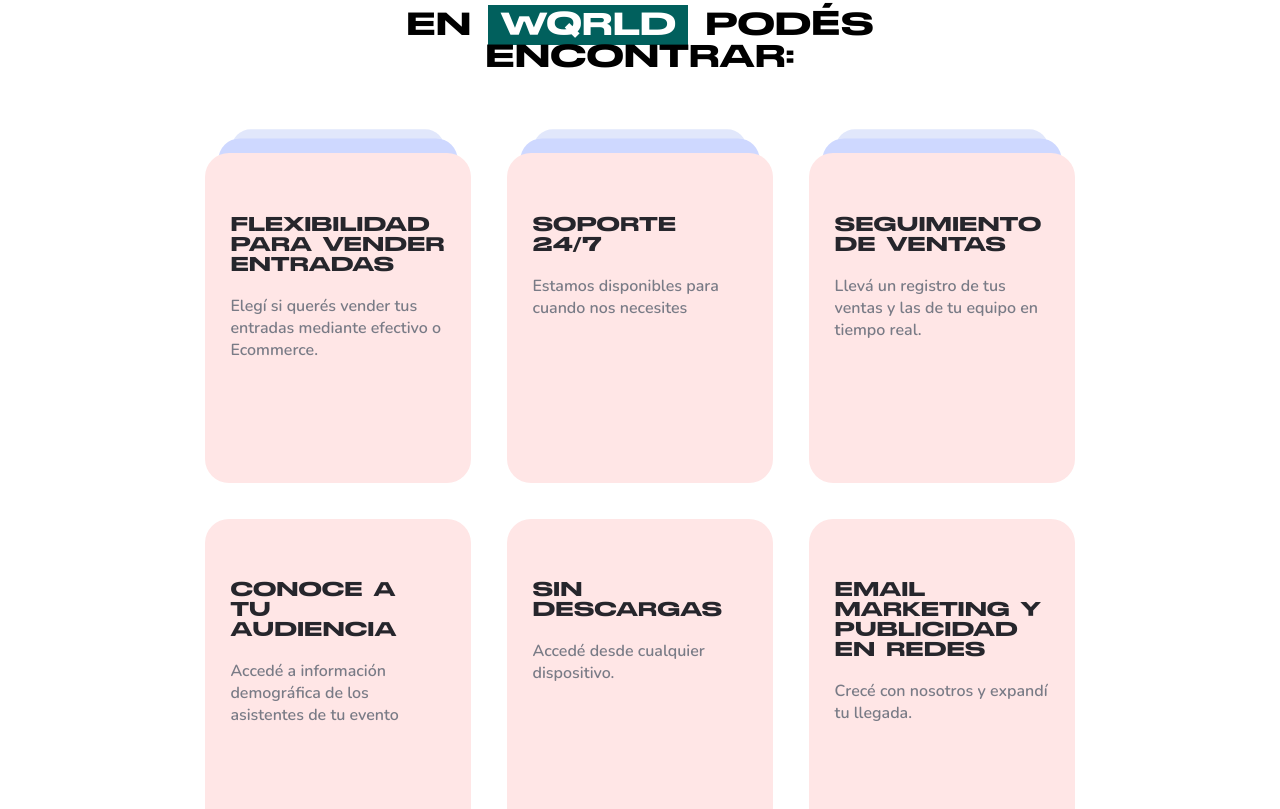
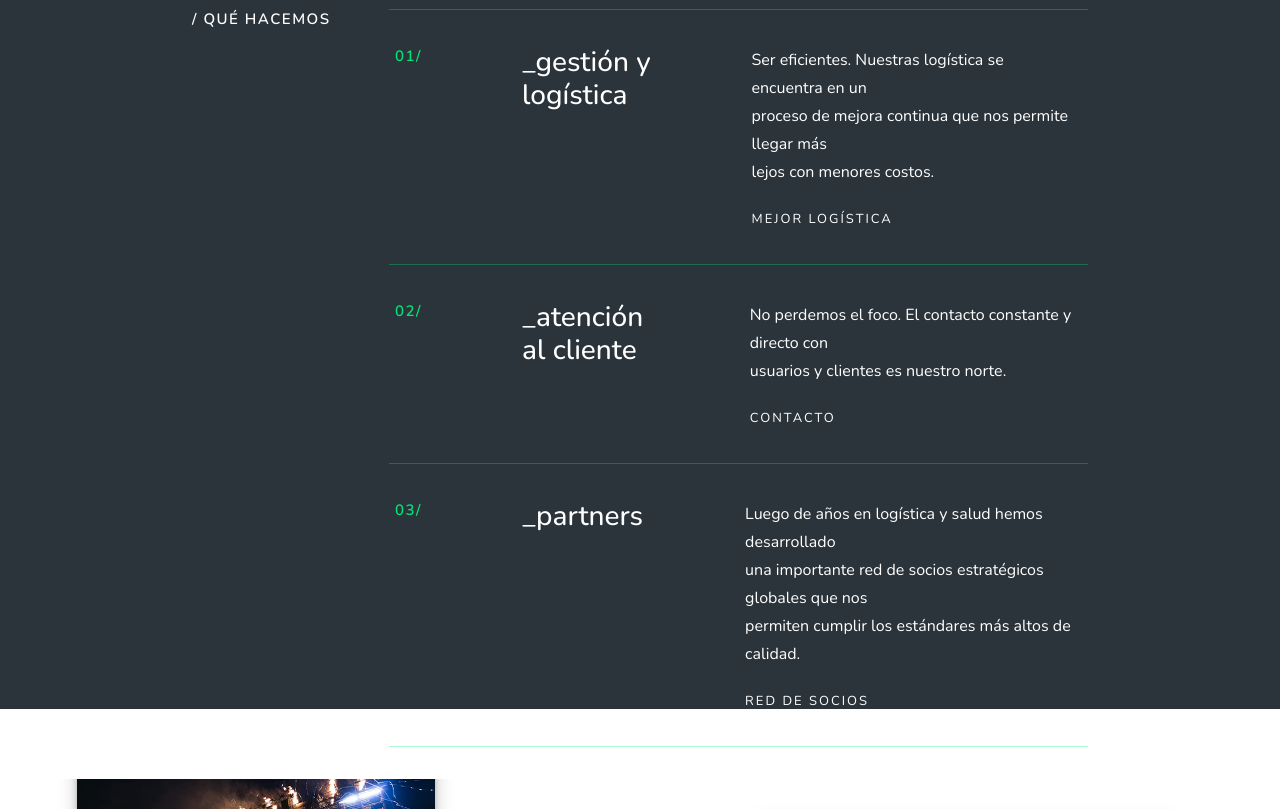
Before and after one commit to Aug1998/website_medical-supplies, a React (Create React App) app: page / in a window 1280 px wide. Shown: the part 891-1700 px from the top of the page. Built offline with nearby package versions, Linux system fonts and the light colour scheme.

Commit message:
services section

```diff
--- a/public/index.html
+++ b/public/index.html
@@ -2,9 +2,9 @@
 <html lang="es">
   <head>
     <meta charset="utf-8" />
-    <link rel="icon" href="./img/favicon.png" />
+    <!-- <link rel="icon" href="./img/favicon.png" /> -->
     <meta name="viewport" content="width=device-width, initial-scale=1" />
-    <title>WQRLD PASS</title>
+    <title>Medical Supplies</title>
   </head>
   <body>
     <div id="root"></div>
--- a/src/components/Card.jsx
+++ /dev/null
@@ -1,135 +0,0 @@
-import React from 'react'
-import styled from '@emotion/styled'
-import { elements } from '../theme'
-import { useIntobs } from '../useIntobs'
-
-export default function Card(props) {
-  const isMobile = window.innerWidth <= 800
-
-  const { isIntersecting, ref } = useIntobs({
-    threshold: 1,
-    root: document,
-    rootMargin: "-10% 0% -10% 0%"
-  })
-
-  return (
-    <CardContainer className={isIntersecting && isMobile ? 'hover-container' : ''} ref={ref} animationType={props.animationType}>
-      <CardContent >
-        <CardTitle>
-          {props.title}
-        </CardTitle>
-        <CardText>
-          {props.text}
-        </CardText>
-      </CardContent>
-      <div className={`card-before ${isIntersecting && isMobile && 'hover-card-before '}`} />
-      <div className={`card-after ${isIntersecting && isMobile && 'hover-card-after '}`} />
-    </CardContainer>
-  )
-}
-
-const CardContainer = styled.div`
-  position: relative;
-  display: flex;
-  align-items: center;
-  justify-content: center;
-  width: 100%;
-  border-radius: 24px;
-  transition: all 0.48s cubic-bezier(0.23, 1, 0.32, 1);
-  z-index: 99;
-  * {
-    user-select: none;
-  }
-  &:hover{
-    transform: translate(0px, -16px);
-    .card-before {
-      rotate: -4deg;
-      transform: scale(1) translateY(3%);
-    }
-    .card-after {
-      rotate: 4deg;
-      transform: scale(1) translateY(-3%);
-    }
-  }
-  .card-before {
-    position: absolute;
-    content: "";
-    width: 100%;
-    height: 100%;
-    background-color: #ced8ff;
-    transform-origin: bottom;
-    border-radius: inherit;
-    transition: all 0.48s cubic-bezier(0.23, 1, 0.32, 1);
-    z-index: -1;
-    //
-    transform: scale(0.9) ${props => props.animationType === "bottom" ? "translateY(5%)" : "translateY(-16%)"};
-  }
-  .card-after {
-    position: absolute;
-    content: "";
-    top: 0;
-    width: 100%;
-    height: 100%;
-    background-color: #e1e7fb;
-    transform-origin: bottom;
-    border-radius: inherit;
-    transition: all 0.48s cubic-bezier(0.23, 1, 0.32, 1);
-    z-index: -2;
-    //
-    transform: scale(0.8) ${props => props.animationType === "bottom" ? "translateY(11%)" : "translateY(-34%)"};
-  }
-  .hover-container{
-    transform: translate(0px, -16px);
-  }
-  .hover-card-before {
-    rotate: -4deg;
-    transform: scale(1) translateY(3%);
-  }
-  .hover-card-after {
-    rotate: 4deg;
-    transform: scale(1) translateY(-3%);
-  }
-`
-
-const CardContent = styled.div`
-  display: flex;
-  flex-direction: column;
-  min-height: 330px;
-  width: 100%;
-  background: ${elements.CardBackground};
-  padding: 2vw;
-  border-radius: inherit;
-  @media only screen and (max-width: 800px) {
-    padding: 30px;
-  }
-  div:first-of-type {
-    background-color: rgba(255, 255, 255, 0.6);
-    padding: 20px;
-    border-radius: 50%;
-    width: max-content;
-    height: max-content;
-    svg {
-      width: 60px;
-      height: auto;
-      transform: translateX(2px);
-    }
-  }
-`
-
-const CardTitle = styled.h4`
-  color: ${elements.CardTitle};
-  text-transform: uppercase;
-  font-size: 20px;
-  max-width: 13ch;
-  line-height: 20px;
-  font-family: "StretchPro", "Nunito", sans-serif;
-  font-weight: 400;
-  margin-top: 36px;
-  margin-bottom: 20px;
-`
-
-const CardText = styled.p`
-  color:  ${elements.CardText};
-  font-size: 16px;
-  font-weight: 600;
-`
--- a/src/sections/Services.jsx
+++ b/src/sections/Services.jsx
@@ -1,61 +1,58 @@
 import React from 'react'
 import styled from '@emotion/styled'
-import Card from "../components/Card";
-import Title from "../components/Title";
-import { colors, elements, spaces } from '../theme'
+import { elements, spaces, colors } from '../theme'
 
 export default function Services() {
   return (
-    <>
-      <Container id="caracteristicas">
-        <Title color={elements.TitleFont}>En <span>wqrld</span> podés <br/>encontrar:</Title>
-        <CardsContainer>
-          <Card
-            title="Flexibilidad para vender entradas"
-            text={"Elegí si querés vender tus entradas mediante efectivo o Ecommerce."}
-            iconColor={colors.secondary}
-            animationType={"top"}
-          />
-          <Card
-            title="Soporte 24/7"
-            text={"Estamos disponibles para cuando nos necesites"}
-            iconColor={colors.accent}
-            animationType={"top"}
-          />
-          <Card
-            title="Seguimiento de ventas"
-            text={"Llevá un registro de tus ventas y las de tu equipo en tiempo real."}
-            iconColor={colors.secondary}
-            animationType={"top"}
-          />
-          <Card
-            title="Conoce a tu audiencia"
-            text={"Accedé a información demográfica de los asistentes de tu evento"}
-            iconColor={colors.accent}
-            animationType={"bottom"}
-          />
-          <Card
-            title="Sin descargas"
-            text={"Accedé desde cualquier dispositivo."}
-            iconColor={colors.secondary}
-            animationType={"bottom"}
-          />
-          <Card
-            title="Email marketing y publicidad en redes"
-            text={"Crecé con nosotros y expandí tu llegada."}
-            iconColor={colors.accent}
-            animationType={"bottom"}
-          />
-        </CardsContainer>
-      </Container>
-    </>
+    <Container id="caracteristicas">
+      <Title>
+        <h3>/ Qué hacemos</h3>
+      </Title>
+      <ServicesContainer>
+        <ServicesItem>
+          <label>01/</label>
+          <h4>_gestión y logística</h4>
+          <div>
+            <p>
+              Ser eficientes. Nuestras logística se encuentra en un <br/>
+              proceso de mejora continua que nos permite llegar más <br/>
+              lejos con menores costos.
+            </p>
+            <a href="">MEJOR LOGÍSTICA</a>
+          </div>
+        </ServicesItem>
+        <ServicesItem>
+          <label>02/</label>
+          <h4>_atención al cliente</h4>
+          <div>
+            <p>
+                No perdemos el foco. El contacto constante y directo con <br/>
+                usuarios y clientes es nuestro norte.
+              </p>
+            <a href="">CONTACTO</a>
+          </div>
+        </ServicesItem>
+        <ServicesItem>
+          <label>03/</label>
+          <h4>_partners</h4>
+          <div>
+            <p>
+              Luego de años en logística y salud hemos desarrollado <br/>
+              una importante red de socios estratégicos globales que nos <br/>
+              permiten cumplir los estándares más altos de calidad.
+            </p>
+            <a href="">RED DE SOCIOS</a>
+          </div>
+        </ServicesItem>
+      </ServicesContainer>
+    </Container>
   )
 }
 
 const Container = styled.div`
   width: 100%;
+  height: 100vh;
   display: flex;
-  flex-direction: column;
   justify-content: center;
   align-items: flex-start;
   padding: 100px ${spaces.horizontalPadding} 100px;
@@ -63,17 +60,75 @@ const Container = styled.div`
   @media only screen and (max-width: 800px) {
     padding: 100px 12px 100px;
   }
-  `
+`
 
-const CardsContainer = styled.div`
-  width: 100%;
-  display: grid;
-  grid-template-columns: 1fr 1fr 1fr;
-  gap: 2.8vw;
-  margin-top: 80px;
-  @media only screen and (max-width: 800px) {
-    padding: 0 28px;
-    grid-template-columns: 1fr;
-    gap: 8vh;
+const Title = styled.div`
+  width: 22%;
+  height: 100%;
+  h3 {
+    color: white;
+    font-size: 15px;
+    font-weight: 600;
+    letter-spacing: 1.5px;
+    text-transform: uppercase;
   }
 `
+
+const ServicesContainer = styled.ul`
+  width: 78%;
+  height: 100%;
+  border-top: 1px solid ${colors.accent}55;
+  padding: 0;
+  display: flex;
+  flex-direction: column;
+  gap: 36px;
+  padding: 36px 0;
+`
+
+const ServicesItem = styled.li`
+  width: 100%;
+  height: auto;
+  border-bottom: 0.4px solid ${colors.accent}55;
+  list-style: none;
+  padding: 0 16px 36px 6px;
+  display: flex;
+  gap: 100px;
+  label {
+    font-weight: 600;
+    font-size: 15px;
+    color: ${colors.accent};
+    letter-spacing: 1.5px;
+  }
+  h4 {
+    font-weight: 500;
+    font-size: 28px;
+    color: white;
+    line-height: 33px;
+    width: 160px;
+  }
+  div {
+    display: flex;
+    flex-direction: column;
+    p {
+      font-weight: 400;
+      font-size: 16px;
+      color: white;
+      line-height: 28px;
+      margin-bottom: 24px;
+    }
+    a {
+      font-weight: 400;
+      font-size: 13px;
+      color: white;
+      letter-spacing: 2px;
+      text-transform: uppercase;
+      text-decoration: none;
+      display: inline;
+      transition: all 0.2s;
+      &:hover {
+        color: ${colors.accent};
+        text-decoration: underline;
+      }
+    }
+  }
+`
--- a/src/theme.js
+++ b/src/theme.js
@@ -3,9 +3,9 @@ export const colors = {
   white: "#FFFFFF",
   gray: "#F3F3F3",
   grayBackground: "#",
-  primary: "#055855",
+  primary: "#01605D",
   primaryLight: "#1E285F",
-  secondary: "#01605D",
+  secondary: "#2B343B",
   accent: "#00E676",
 }
 
@@ -23,7 +23,7 @@ export const elements = {
   heroBackround: colors.primary,
 
   footerTopBackground: colors.black,
-  footerBottomBackground: colors.secondary,
+  footerBottomBackground: colors.primary,
   footerTitleFont: colors.accent,
   footerFont: colors.white,
   footerIcon: colors.white,
@@ -35,7 +35,7 @@ export const elements = {
   AboutUsCTATitleFont: colors.white,
   AboutUsCTASubtitleFont: colors.gray1,
 
-  ServicesBackground: colors.white,
+  ServicesBackground: colors.secondary,
   ServicesText: colors.gray1,
 
   HeroTitle: colors.white,
@@ -49,5 +49,5 @@ export const elements = {
 }
 
 export const spaces = {
-  horizontalPadding: "16vw",
+  horizontalPadding: "15vw",
 }
```
